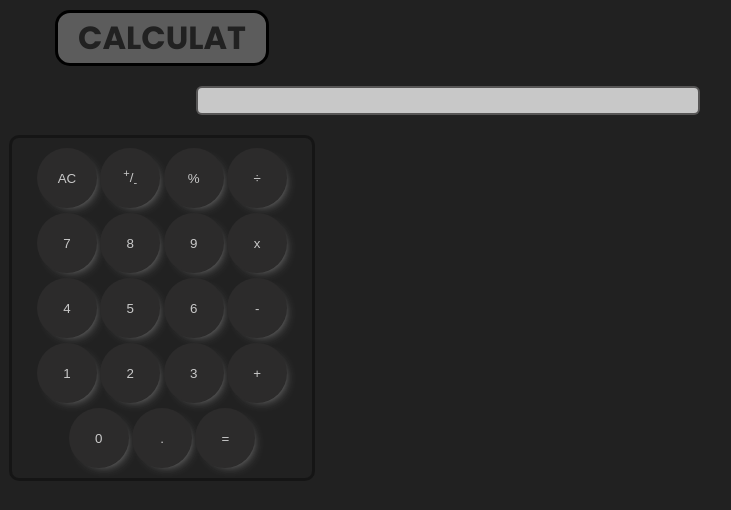
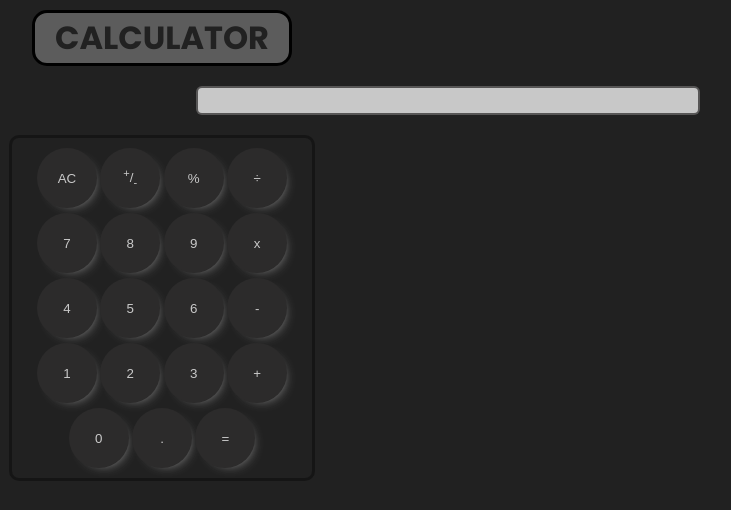
Before and after one commit to Adaobi-Chuks/JavaScript-Projects, a plain HTML site: page 02.)Calculator/index.html in a window 1280 px wide. Shown: the whole page, without its empty margins (478-1209 px from the left). Drawn offline with Linux system fonts and the light colour scheme.

Commit message:
final grammertical correction

```diff
--- a/02.)Calculator/index.html
+++ b/02.)Calculator/index.html
@@ -9,7 +9,7 @@
 </head>
 <body>
     <header>
-        <h1>CALCULAT</h1>
+        <h1>CALCULATOR</h1>
     </header>
     <main>
         <div id="calculator">
```
